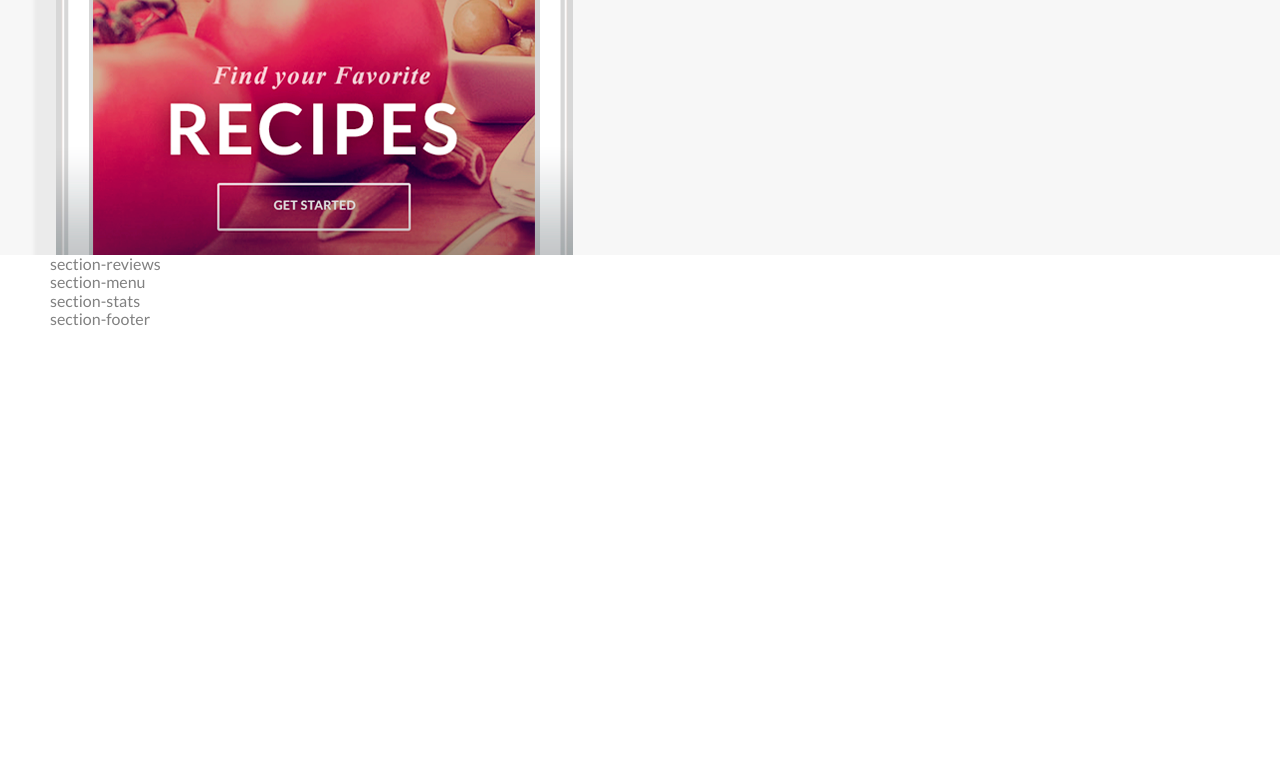
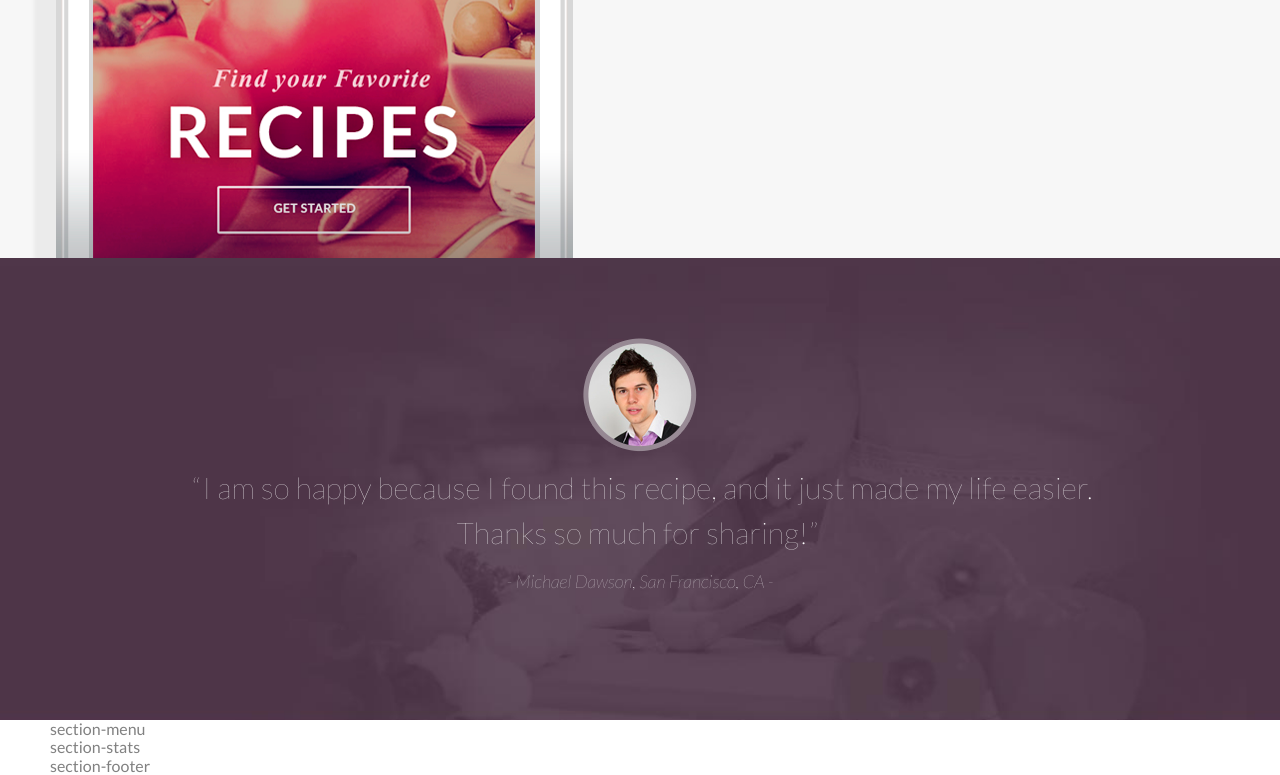
Before and after one commit to artur-h/restaurant-landing-page-markup, a website: page index.html in a window 1280 px wide. Shown: the part 1860-2635 px from the top of the page. Before the commit the page ends 2188 px from the top, so only its background shows below. Drawn offline with Linux system fonts and the light colour scheme.

Commit message:
Added review section

```diff
--- a/index.html
+++ b/index.html
@@ -150,7 +150,14 @@
         <!-- reviews -->
         <section class="section-outer section-reviews">
             <div class="section-inner">
-                section-reviews
+                <img src="assets/img/client's-picture.png" alt="" class="section-reviews__img">
+                <div class="section-reviews__comment">
+                    I am so happy because I found this recipe, and it just made my life easier.
+                    Thanks  so much for sharing!
+                </div>
+                <div class="section-reviews__name">
+                    Michael Dawson, San Francisco, CA
+                </div>
             </div>
         </section>
         <!-- / reviews -->
--- a/scss/style.scss
+++ b/scss/style.scss
@@ -178,7 +178,7 @@ ul, li, h1, h2, h3, h4, h5, h6, p {
 
 //=== app ===
 .section-app {
-    padding-top: 103px;
+    padding-top: 106px;
     background-color: #f7f7f7;
 
     &-wrapper {
@@ -232,6 +232,58 @@ ul, li, h1, h2, h3, h4, h5, h6, p {
 //=== / app ===
 
 //=== reviews ===
+.section-reviews {
+    padding-top: 80px;
+    padding-bottom: 128px;
+    background: url(../assets/img/review-bg.jpg);
+    background-repeat: no-repeat;
+    background-position: center center;
+    background-size: cover;
+
+    &__img {
+        position: relative;
+        left: 50%;
+        transform: translateX(-50%);
+        margin-bottom: 10px;
+    }
+    &__comment {
+        margin: 0px auto 16px;
+        width: 80%;
+        font-size: 30px;
+        font-weight: 100;
+        line-height: 1.5em;
+        letter-spacing: 0.15px;
+        text-align: center;
+        color: $color-white;
+
+        &::before {
+            content: '“';
+            position: relative;
+            right: -5px;
+        }
+        &::after {
+            content: '”';
+            position: relative;
+            left: -5px;
+        }
+    }
+    &__name {
+        font-size: 18px;
+        font-weight: 100;
+        font-style: italic;
+        text-align: center;
+        color: $color-white;
+
+        &::before {
+            content: '-';
+            position: relative;
+        }
+        &::after {
+            content: '-';
+            position: relative;
+        }
+    }
+}
 //=== / reviews ===
 
 //=== menu ===
```
Also changed, not shown: css/style.css.
